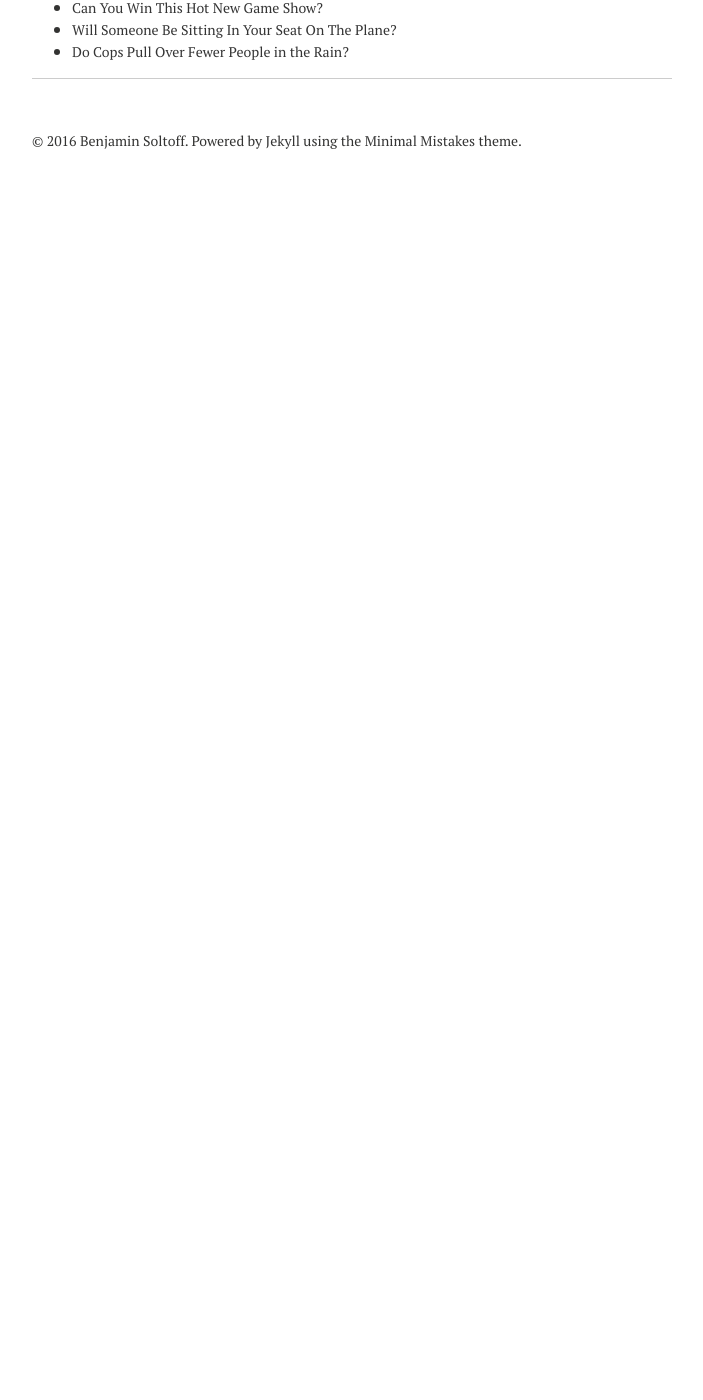
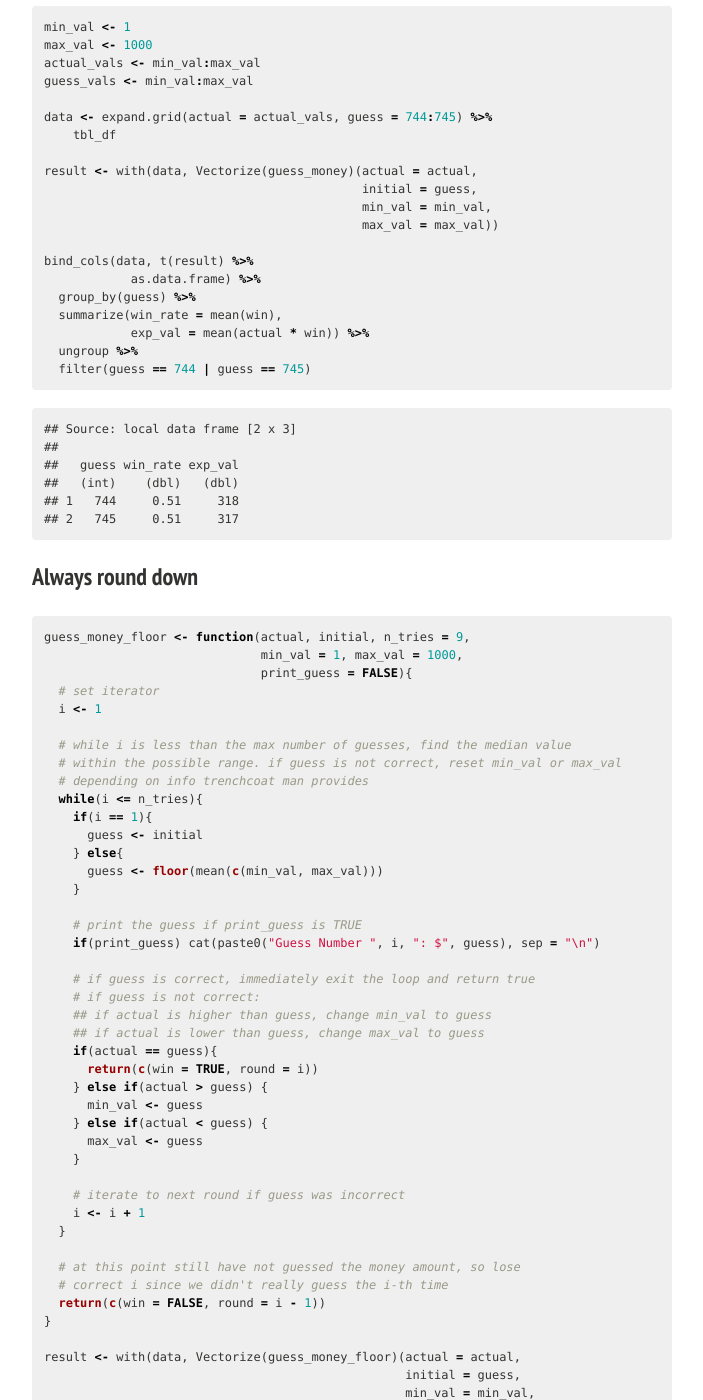
Before and after one commit to bensoltoff/old-bensoltoff.github.io, a Jekyll site: the page built from _posts/2016-03-20-can-you-best-the-mysterious-man-in-the-trench-coat.md, in a window 1280 px wide and 1400 px high, scrolled down 9784 px. Shown: the whole window, without its empty margins (288-991 px from the left). Built offline with Jekyll 4.4.1, drawn with Linux system fonts in a browser that asks for light colours; nearby versions of some CDN libraries; library files that are not in the unit come from our copies; comment, search, counter and statistics services are not loaded; before the commit the page ends 9983 px from its top, so only the background shows below that; some of the changed text lies outside the part shown.

Commit message:
Update trench coat man solution
744 or 745? It’s all about the rounding

```diff
--- a/_posts/2016-03-20-can-you-best-the-mysterious-man-in-the-trench-coat.md
+++ b/_posts/2016-03-20-can-you-best-the-mysterious-man-in-the-trench-coat.md
@@ -365,7 +365,7 @@
 
 The fewer guesses you receive, the higher your initial guess must be to maximize your expected winnings. If you had <s>12</s> 11 or more guesses, it simply does not matter what your initial guess is: you can always win using my proposed strategy.
 
-UPDATE: 3-21-16 9:37 pm
+## Update: Only Need 11 Guesses
 
 Thanks to Peter Owen for his helpful comment:
 
@@ -390,3 +390,181 @@
 ![center](/figs/2016-03-20-can-you-best-the-mysterious-man-in-the-trench-coat/exp_val_all_win-1.png)
 
 11 is the minimum number of guesses needed to guarantee victory.
+
+## Update 2: $744 or $745?
+
+[Others](http://somedisagree.com/2016/03/20/the-538-riddlerweird-guy-in-trench-coat/) have found the optimal starting guess to be $745. This discrepancy is based on how you round each guess. The default `R` approach to rounding [is complicated](https://ironholds.org/projects/rbitrary/#why-doesnt-round-work-like-you-think-it-should), but adheres to international standards.
+
+### Original rounding method
+
+
+{% highlight r %}
+min_val <- 1
+max_val <- 1000
+actual_vals <- min_val:max_val
+guess_vals <- min_val:max_val
+
+data <- expand.grid(actual = actual_vals, guess = 744:745) %>%
+    tbl_df
+
+result <- with(data, Vectorize(guess_money)(actual = actual,
+                                            initial = guess,
+                                            min_val = min_val,
+                                            max_val = max_val))
+
+bind_cols(data, t(result) %>%
+            as.data.frame) %>%
+  group_by(guess) %>%
+  summarize(win_rate = mean(win),
+            exp_val = mean(actual * win)) %>%
+  ungroup %>%
+  filter(guess == 744 | guess == 745)
+{% endhighlight %}
+
+
+
+{% highlight text %}
+## Source: local data frame [2 x 3]
+##
+##   guess win_rate exp_val
+##   (int)    (dbl)   (dbl)
+## 1   744     0.51     318
+## 2   745     0.51     317
+{% endhighlight %}
+
+### Always round down
+
+
+{% highlight r %}
+guess_money_floor <- function(actual, initial, n_tries = 9,
+                              min_val = 1, max_val = 1000,
+                              print_guess = FALSE){
+  # set iterator
+  i <- 1
+
+  # while i is less than the max number of guesses, find the median value
+  # within the possible range. if guess is not correct, reset min_val or max_val
+  # depending on info trenchcoat man provides
+  while(i <= n_tries){
+    if(i == 1){
+      guess <- initial
+    } else{
+      guess <- floor(mean(c(min_val, max_val)))
+    }
+
+    # print the guess if print_guess is TRUE
+    if(print_guess) cat(paste0("Guess Number ", i, ": $", guess), sep = "\n")
+
+    # if guess is correct, immediately exit the loop and return true
+    # if guess is not correct:
+    ## if actual is higher than guess, change min_val to guess
+    ## if actual is lower than guess, change max_val to guess
+    if(actual == guess){
+      return(c(win = TRUE, round = i))
+    } else if(actual > guess) {
+      min_val <- guess
+    } else if(actual < guess) {
+      max_val <- guess
+    }
+
+    # iterate to next round if guess was incorrect
+    i <- i + 1
+  }
+
+  # at this point still have not guessed the money amount, so lose
+  # correct i since we didn't really guess the i-th time
+  return(c(win = FALSE, round = i - 1))
+}
+
+result <- with(data, Vectorize(guess_money_floor)(actual = actual,
+                                                  initial = guess,
+                                                  min_val = min_val,
+                                                  max_val = max_val))
+
+bind_cols(data, t(result) %>%
+            as.data.frame) %>%
+  group_by(guess) %>%
+  summarize(win_rate = mean(win),
+            exp_val = mean(actual * win)) %>%
+  ungroup %>%
+  filter(guess == 744 | guess == 745)
+{% endhighlight %}
+
+
+
+{% highlight text %}
+## Source: local data frame [2 x 3]
+##
+##   guess win_rate exp_val
+##   (int)    (dbl)   (dbl)
+## 1   744     0.51     318
+## 2   745     0.51     317
+{% endhighlight %}
+
+### Always round up
+
+{% highlight r %}
+guess_money_ceiling <- function(actual, initial, n_tries = 9,
+                                min_val = 1, max_val = 1000,
+                                print_guess = FALSE){
+  # set iterator
+  i <- 1
+
+  # while i is less than the max number of guesses, find the median value
+  # within the possible range. if guess is not correct, reset min_val or max_val
+  # depending on info trenchcoat man provides
+  while(i <= n_tries){
+    if(i == 1){
+      guess <- initial
+    } else{
+      guess <- ceiling(mean(c(min_val, max_val)))
+    }
+
+    # print the guess if print_guess is TRUE
+    if(print_guess) cat(paste0("Guess Number ", i, ": $", guess), sep = "\n")
+
+    # if guess is correct, immediately exit the loop and return true
+    # if guess is not correct:
+    ## if actual is higher than guess, change min_val to guess
+    ## if actual is lower than guess, change max_val to guess
+    if(actual == guess){
+      return(c(win = TRUE, round = i))
+    } else if(actual > guess) {
+      min_val <- guess
+    } else if(actual < guess) {
+      max_val <- guess
+    }
+
+    # iterate to next round if guess was incorrect
+    i <- i + 1
+  }
+
+  # at this point still have not guessed the money amount, so lose
+  # correct i since we didn't really guess the i-th time
+  return(c(win = FALSE, round = i - 1))
+}
+
+result <- with(data, Vectorize(guess_money_ceiling)(actual = actual,
+                                                    initial = guess,
+                                                    min_val = min_val,
+                                                    max_val = max_val))
+
+bind_cols(data, t(result) %>%
+            as.data.frame) %>%
+  group_by(guess) %>%
+  summarize(win_rate = mean(win),
+            exp_val = mean(actual * win)) %>%
+  ungroup %>%
+  filter(guess == 744 | guess == 745)
+{% endhighlight %}
+
+
+
+{% highlight text %}
+## Source: local data frame [2 x 3]
+##
+##   guess win_rate exp_val
+##   (int)    (dbl)   (dbl)
+## 1   744     0.51     318
+## 2   745     0.51     319
+{% endhighlight %}
```
Also changed, not shown: _R/2016-03-20-can-you-best-the-mysterious-man-in-the-trench-coat.Rmd (+143 -1 lines).
